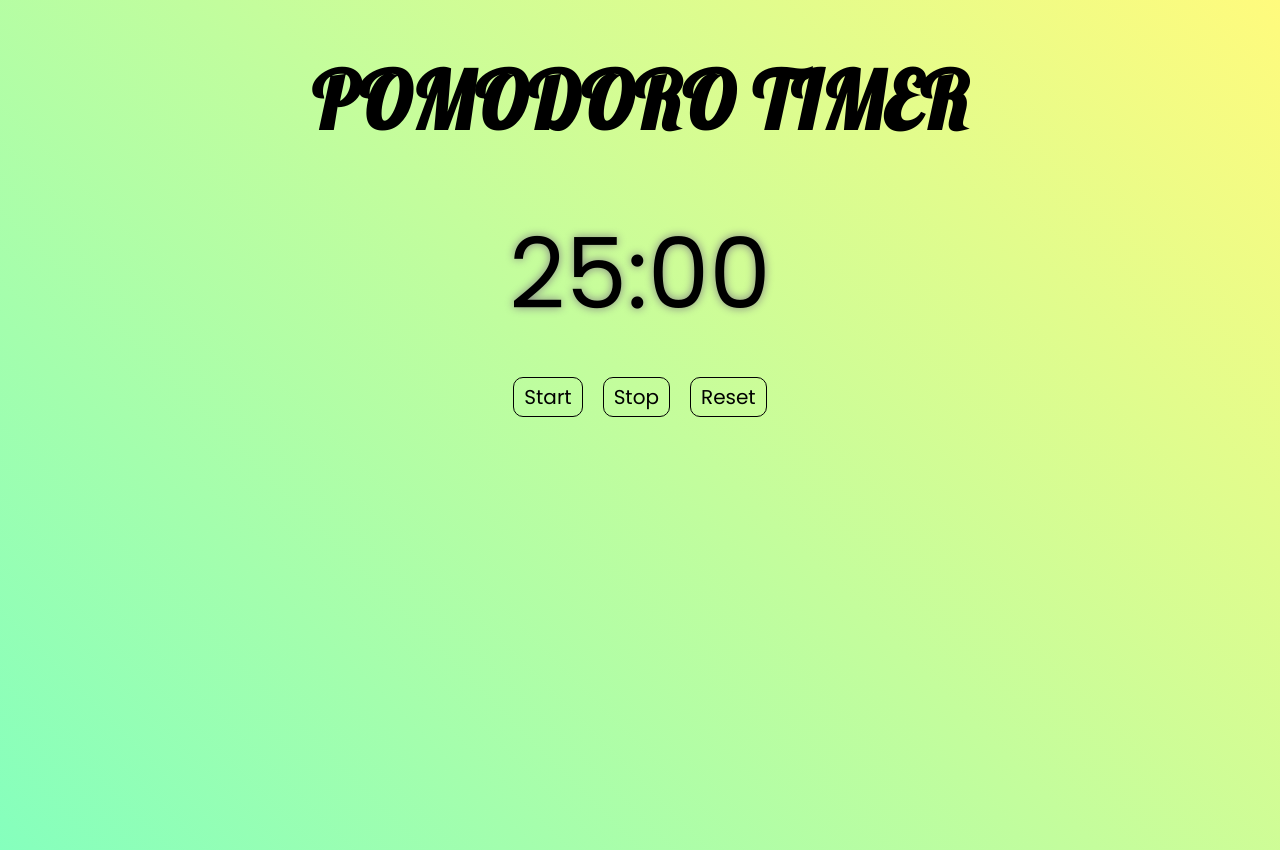
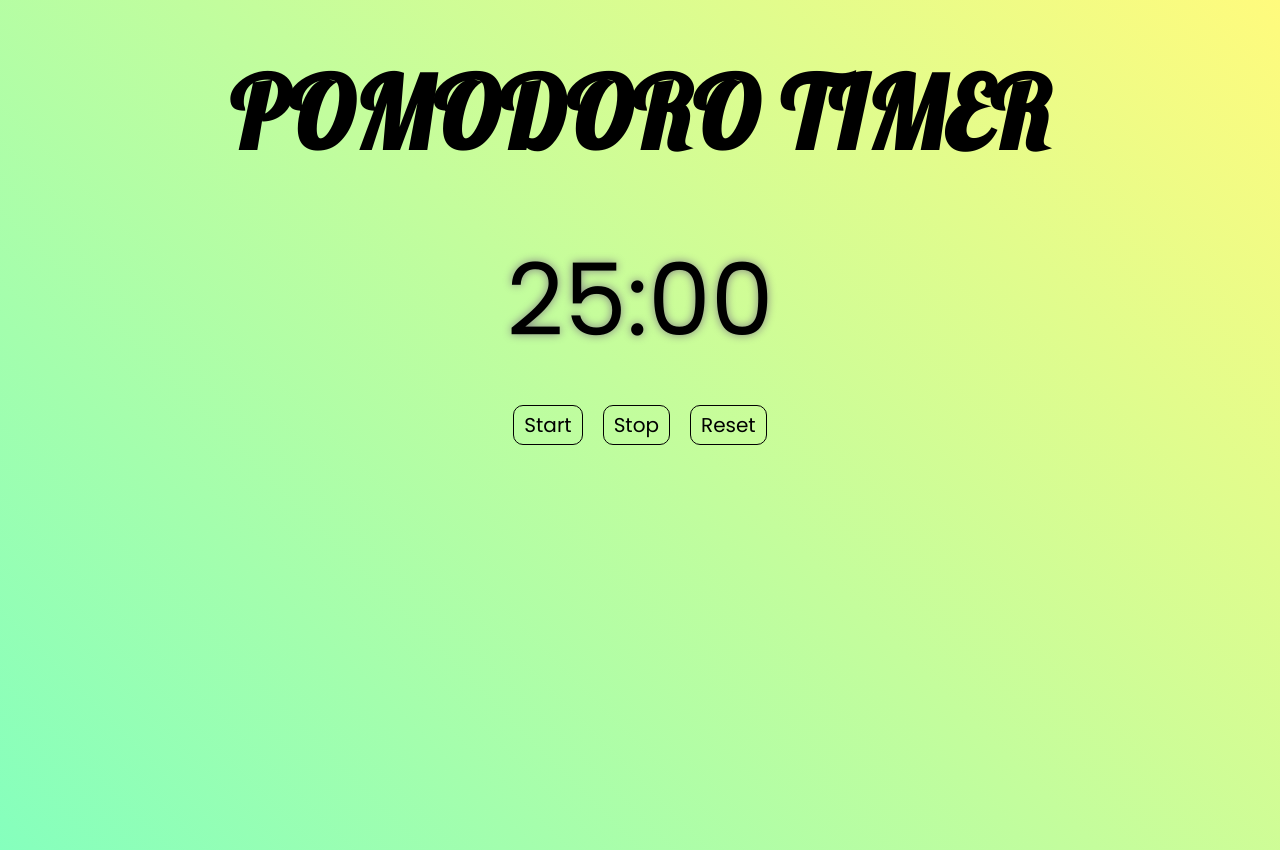
Before and after one commit to Majjigiprajwal/Pomodoro-Timer, a plain HTML site: page index.html in a window 1280 px wide. Drawn offline with Linux system fonts and the light colour scheme.

Commit message:
Update style.css

```diff
--- a/style.css
+++ b/style.css
@@ -20,11 +20,11 @@ body {
 }
 .header h1{
     font-family:'Lobster',sans-serif ;
-    font-size: 80px;
+    font-size: 100px;
 }
 
 .timer-display {
-    font-size: 98px;
+    font-size: 100px;
     margin-bottom: 30px;
     color:black;
     text-shadow: 0 0 10px rgb(130, 130,130);
```
